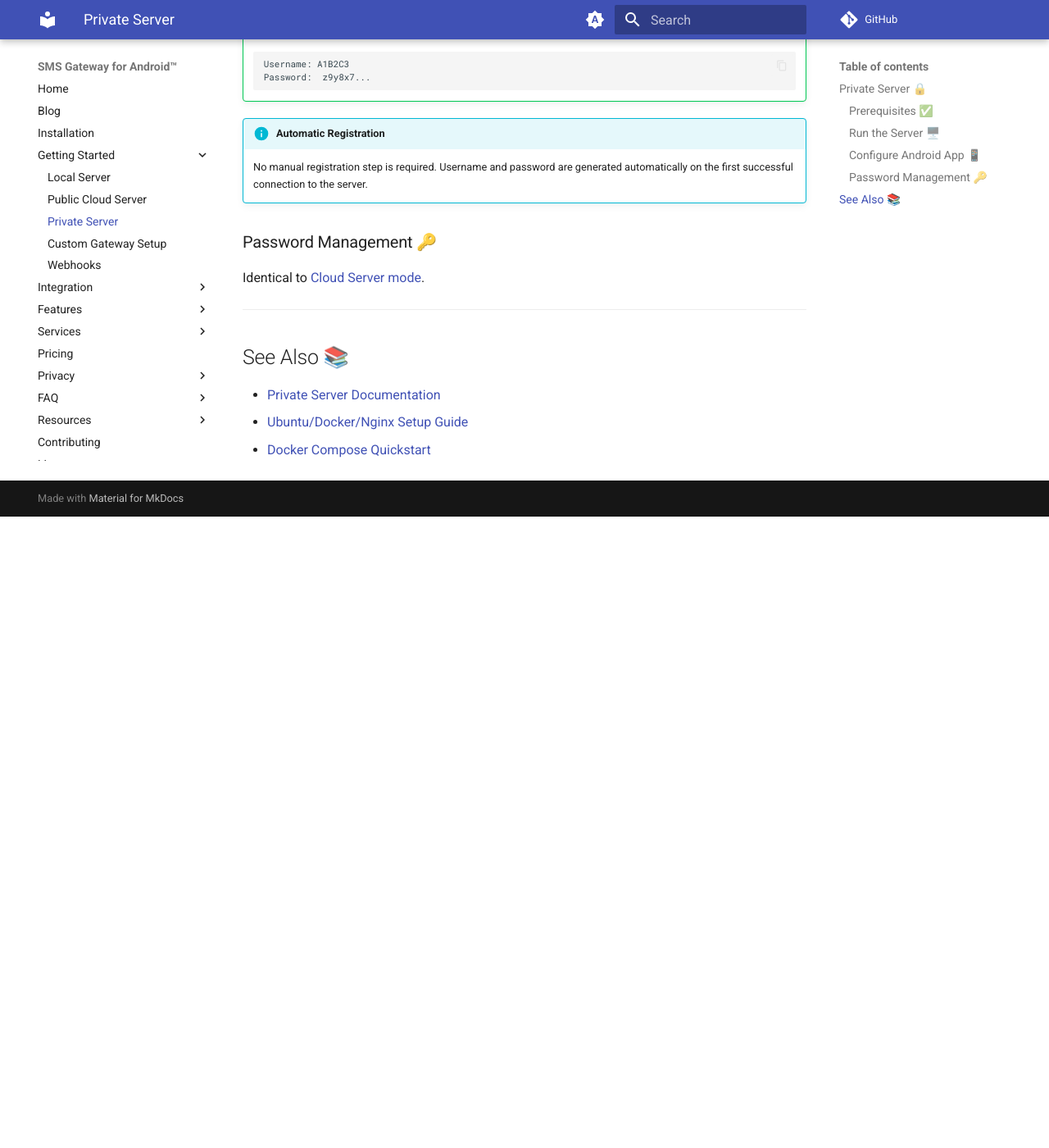
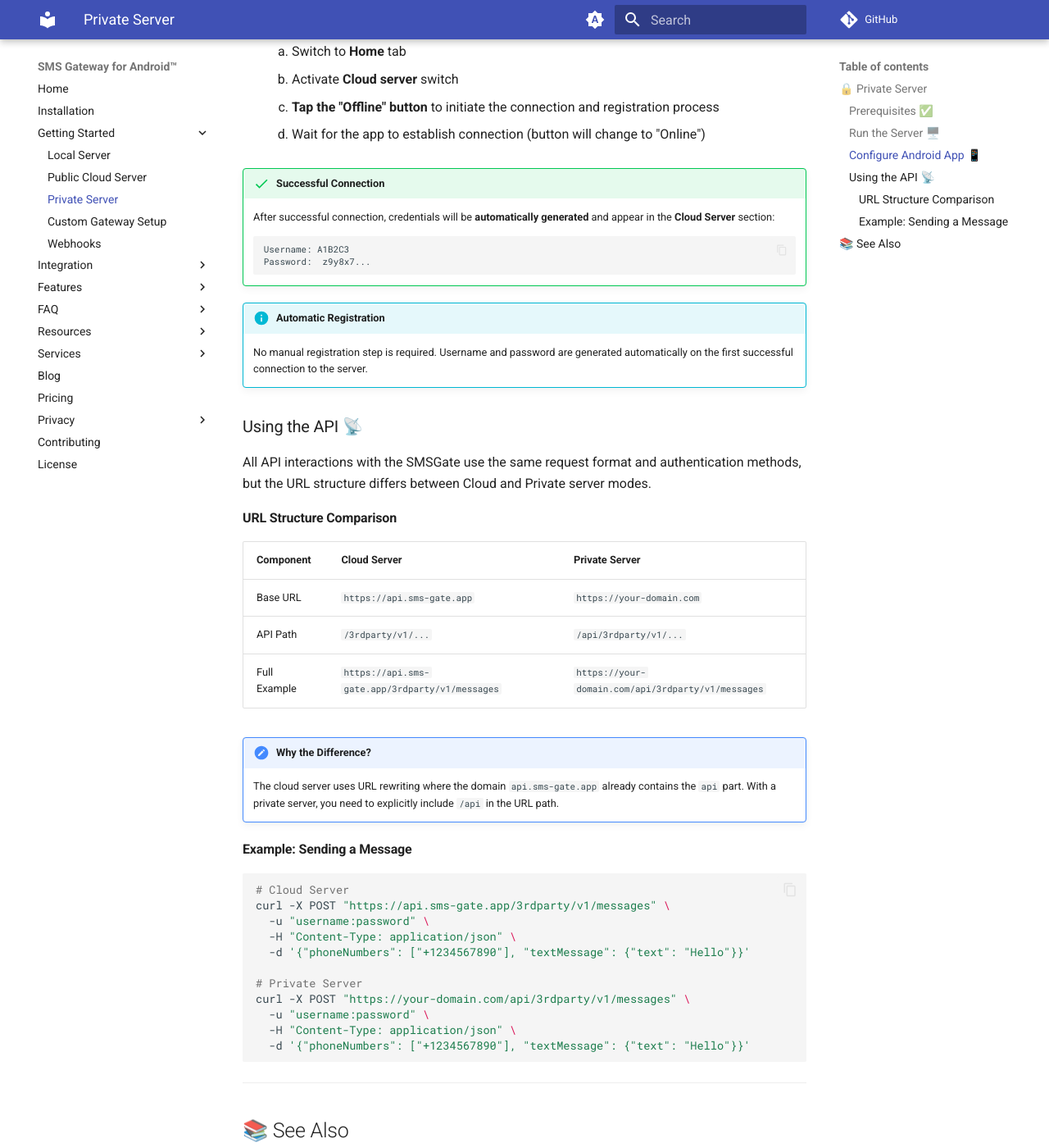
Before and after one commit to android-sms-gateway/docs-web, an MkDocs documentation site: the page built from docs/getting-started/private-server.md, in a window 1280 px wide and 1400 px high, scrolled down 4106 px. Shown: the whole window at 82% size. Built offline with MkDocs 1.6.1 and Material for MkDocs 9.7.7, drawn with Linux system fonts in a browser that asks for light colours; comment, search, counter and statistics services are not loaded; before the commit the page ends 4736 px from its top, so only the background shows below that; some of the changed text lies outside the part shown.

Commit message:
[private-server] clarify URL difference

````diff
--- a/docs/getting-started/private-server.md
+++ b/docs/getting-started/private-server.md
@@ -1,6 +1,6 @@
-# Getting Started 🚀
+# 🚀 Getting Started
 
-## Private Server 🔒
+## 🔒 Private Server
 
 To enhance privacy and control, you can host your own private server. This keeps all message data within your infrastructure while maintaining push notification capabilities through our public server at `api.sms-gate.app`. This setup eliminates the need to configure Firebase Cloud Messaging (FCM) or rebuild the Android app, but it does demand some technical know-how.
 
@@ -152,6 +152,15 @@ To run the server, you'll need:
     !!! note "API URL Path"
          The API URL **must** include the `/api/mobile/v1` path. Using just the base URL (e.g., `https://private.example.com`) will not work.
 
+    !!! warning "HTTPS Required"
+         The Android app **requires HTTPS** for all communications with your private server unless you use an insecure build variant. Using HTTP will result in connection failures.
+
+         To obtain a valid SSL certificate:
+
+         - Use [Let's Encrypt](https://letsencrypt.org/) for a free, trusted certificate
+         - Use our [project CA](../services/ca.md) for private IP addresses or internal domains
+         - Use a tunneling service like [ngrok](https://ngrok.com/) or [Cloudflare Tunnel](https://www.cloudflare.com/products/tunnel/) for testing
+
 3. **Activate connection**
     1. Switch to **Home** tab
     2. Activate **Cloud server** switch
@@ -168,14 +177,41 @@ To run the server, you'll need:
 !!! info "Automatic Registration"
     No manual registration step is required. Username and password are generated automatically on the first successful connection to the server.
 
-### Password Management 🔑
+### Using the API 📡
 
-Identical to [Cloud Server mode](public-cloud-server.md#password-management).
+All API interactions with the SMSGate use the same request format and authentication methods, but the URL structure differs between Cloud and Private server modes.
+
+#### URL Structure Comparison
+
+| Component    | Cloud Server                                    | Private Server                                     |
+| ------------ | ----------------------------------------------- | -------------------------------------------------- |
+| Base URL     | `https://api.sms-gate.app`                      | `https://your-domain.com`                          |
+| API Path     | `/3rdparty/v1/...`                              | `/api/3rdparty/v1/...`                             |
+| Full Example | `https://api.sms-gate.app/3rdparty/v1/messages` | `https://your-domain.com/api/3rdparty/v1/messages` |
+
+!!! note "Why the Difference?"
+    The cloud server uses URL rewriting where the domain `api.sms-gate.app` already contains the `api` part. With a private server, you need to explicitly include `/api` in the URL path.
+
+#### Example: Sending a Message
+
+```bash
+# Cloud Server
+curl -X POST "https://api.sms-gate.app/3rdparty/v1/messages" \
+  -u "username:password" \
+  -H "Content-Type: application/json" \
+  -d '{"phoneNumbers": ["+1234567890"], "textMessage": {"text": "Hello"}}'
+
+# Private Server
+curl -X POST "https://your-domain.com/api/3rdparty/v1/messages" \
+  -u "username:password" \
+  -H "Content-Type: application/json" \
+  -d '{"phoneNumbers": ["+1234567890"], "textMessage": {"text": "Hello"}}'
+```
 
 ---
 
 
-## See Also 📚
+## 📚 See Also
 
 - [Private Server Documentation](../features/private-server.md)
 - [Ubuntu/Docker/Nginx Setup Guide](https://github.com/capcom6/android-sms-gateway/discussions/50)
--- a/mkdocs.yml
+++ b/mkdocs.yml
@@ -32,7 +32,6 @@ theme:
         name: Switch to system preference
 nav:
   - Home: index.md
-  - Blog: blog/index.md
   - Installation: installation.md
   - Getting Started:
       - Overview: getting-started/index.md
@@ -47,30 +46,23 @@ nav:
       - Authentication: integration/authentication.md
       - Libraries: integration/client-libraries.md
       - CLI: integration/cli.md
+      - Webhooks: features/webhooks.md
       - GET to POST: integration/get-to-post.md
       - Agent Systems: integration/agents.md
+  - Features:
+      - Sending Messages: features/sending-messages.md
+      - Reading Messages: features/reading-messages.md
       - Webhooks: features/webhooks.md
-  - Features:
-      - Private Server: features/private-server.md
-      - Sending Messages: features/sending-messages.md
-      - Webhooks: features/webhooks.md
+      - Status Tracking: features/status-tracking.md
+      - Multi-Device Support: features/multi-device.md
       - Multi-SIM Support: features/multi-sim.md
-      - Multi-Device Support: features/multi-device.md
       - MMS Support: features/mms.md
-      - Status Tracking: features/status-tracking.md
+      - Data SMS Support: features/data-sms.md
       - Health Checks: features/health.md
       - Ping: features/ping.md
-      - Reading Messages: features/reading-messages.md
-      - Data SMS Support: features/data-sms.md
+      - Private Server: features/private-server.md
       - Logging: features/logging.md
       - Settings Management: features/settings-management.md
-  - Services:
-      - Certificate Authority: services/ca.md
-      - Twilio Fallback: services/twilio-fallback.md
-  - Pricing: pricing.md
-  - Privacy:
-      - Policy: privacy/policy.md
-      - Encryption: privacy/encryption.md
   - FAQ:
       - General: faq/general.md
       - Local Server: faq/local-server.md
@@ -78,17 +70,25 @@ nav:
       - Reading Messages: faq/reading-messages.md
       - Errors: faq/errors.md
       - Authentication: faq/authentication.md
+      - Private Server: faq/private-server.md
   - Resources:
       - Examples: resources/examples.md
+      - Use Cases: resources/use-cases.md
       - Third-Party: resources/3rdparty.md
-      - Use Cases: resources/use-cases.md
+  - Services:
+      - Twilio Fallback: services/twilio-fallback.md
+      - Certificate Authority: services/ca.md
+  - Blog: blog/index.md
+  - Pricing: pricing.md
+  - Privacy:
+      - Policy: privacy/policy.md
+      - Encryption: privacy/encryption.md
   - Contributing: contributing.md
   - License: license.md
 validation:
   omitted_files: warn
   absolute_links: warn
   unrecognized_links: warn
-  anchors: warn
 plugins:
   - search
   - render_swagger
@@ -99,7 +99,8 @@ plugins:
       htmlmin_opts:
         remove_comments: true
       cache_safe: true
-  - social
+  - social:
+      enabled: !ENV [CI, false]
   - git-revision-date-localized:
       enable_creation_date: true
   - blog:
````
Also changed, not shown: docs/faq/private-server.md (added, +65 -0 lines), docs/features/private-server.md (+13 -5 lines).
